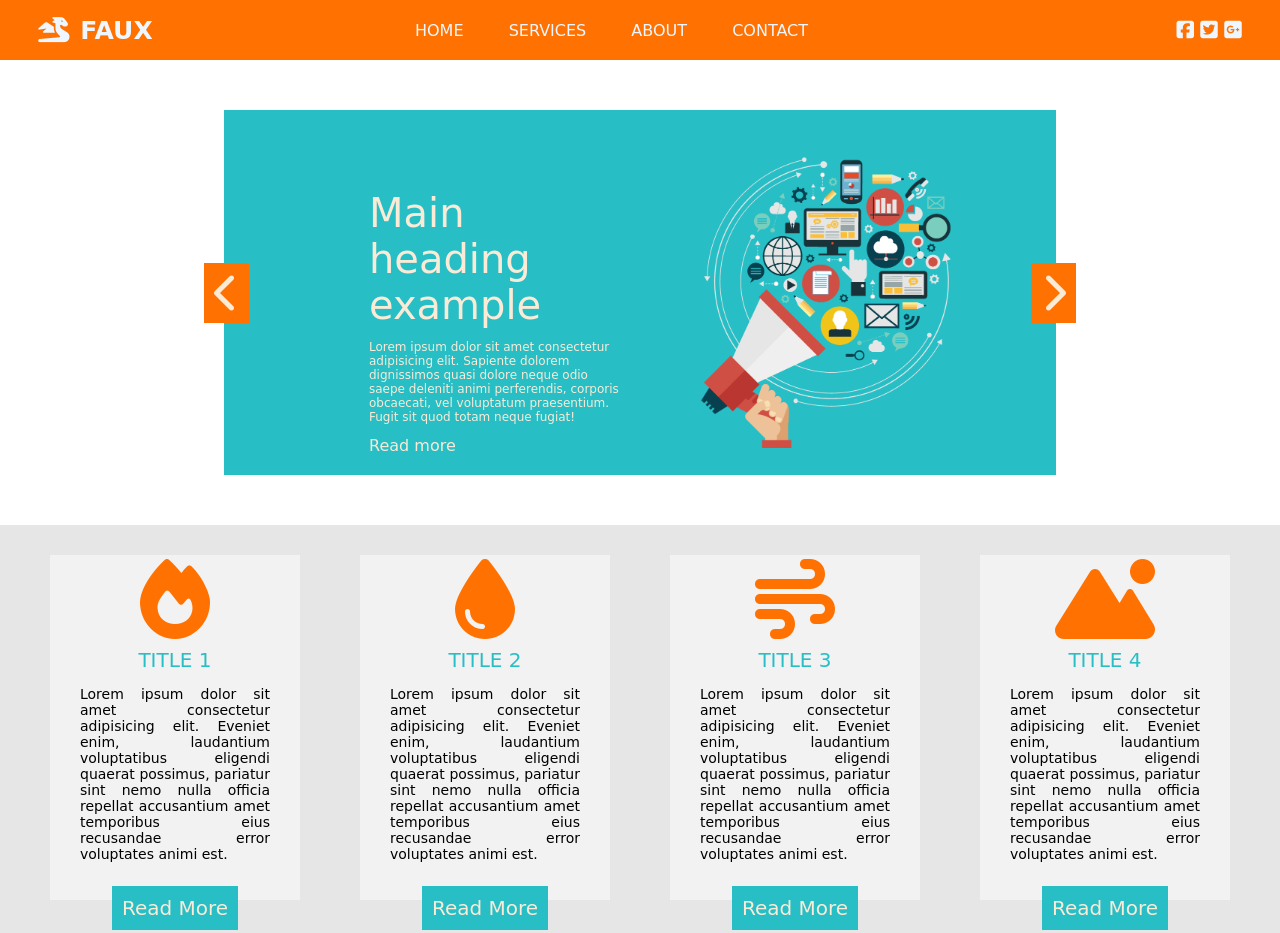
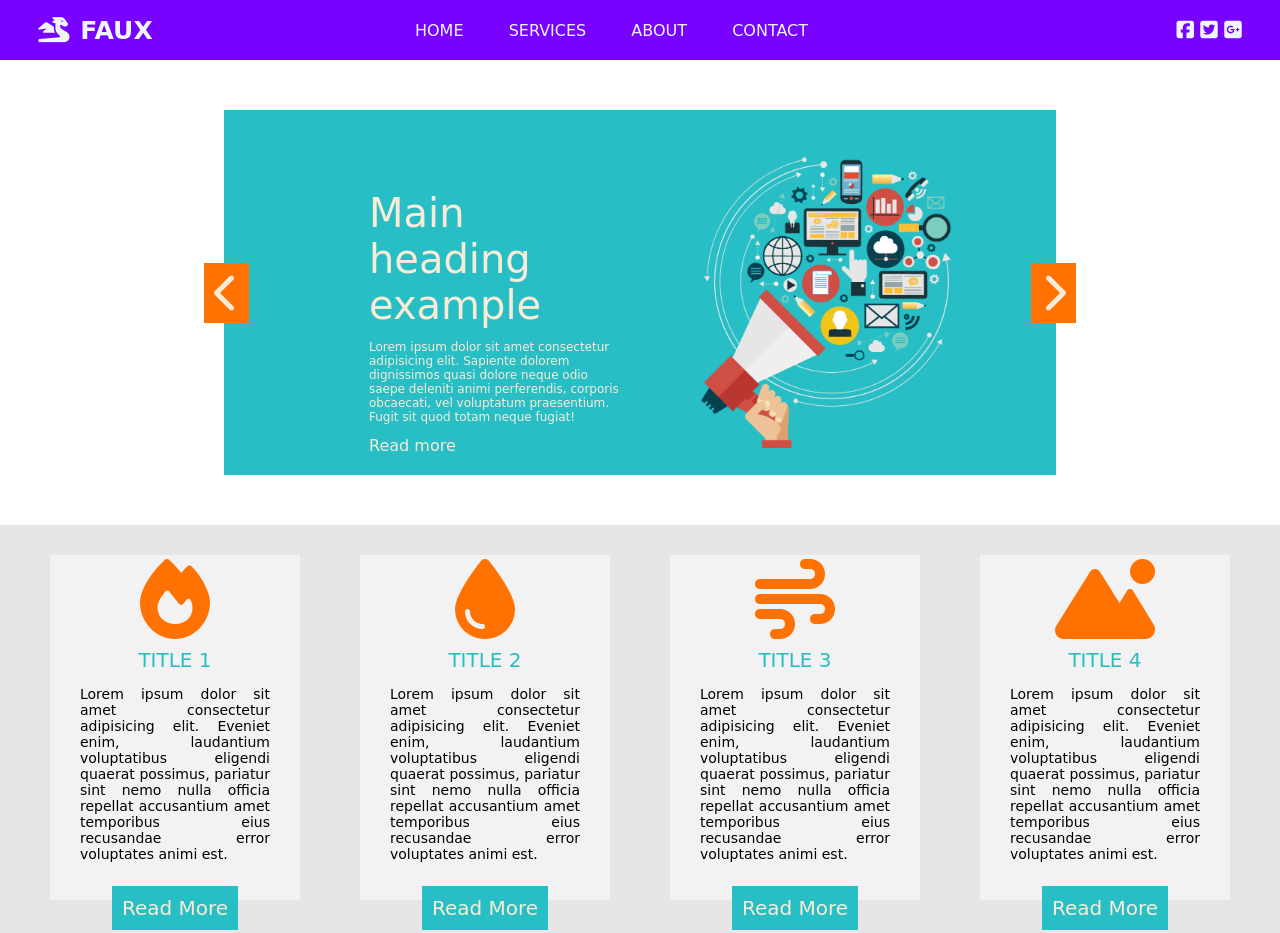
Before and after one commit to Cesavie/faux-website, a plain HTML site: page index.html in a window 1280 px wide. Shown: the top 933 px of the page. Drawn offline with Linux system fonts and the light colour scheme; a web font is replaced by a local one.

Commit message:
change color to blue violet

```diff
--- a/assets/style.css
+++ b/assets/style.css
@@ -8,7 +8,7 @@ body {
 .faux-nav {
     width: auto;
     height: 60px;
-    background-color: #ff7101;
+    background-color: #7801ff;
     display: flex;
     justify-content: space-around;
     align-items: center;
```
